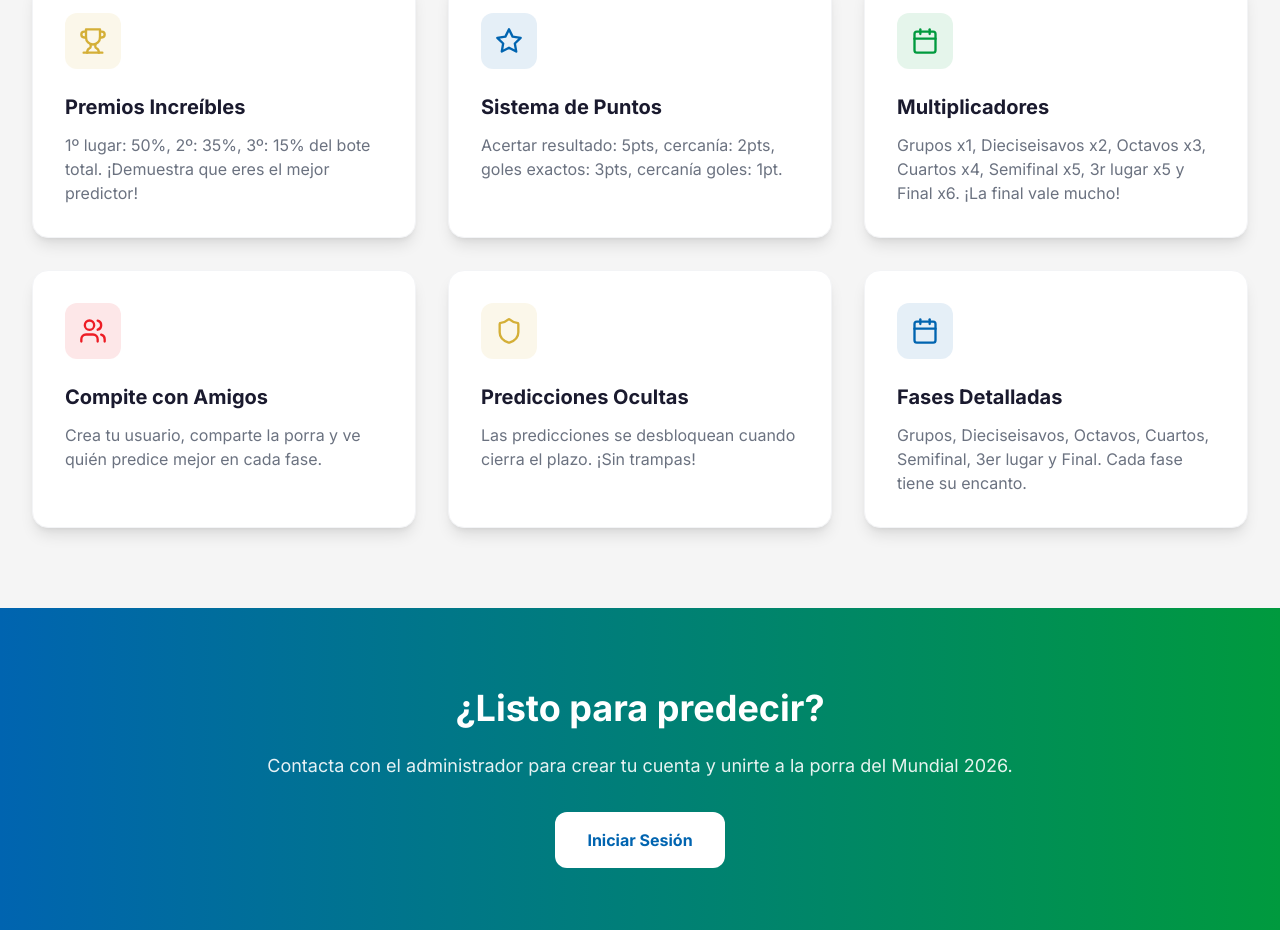
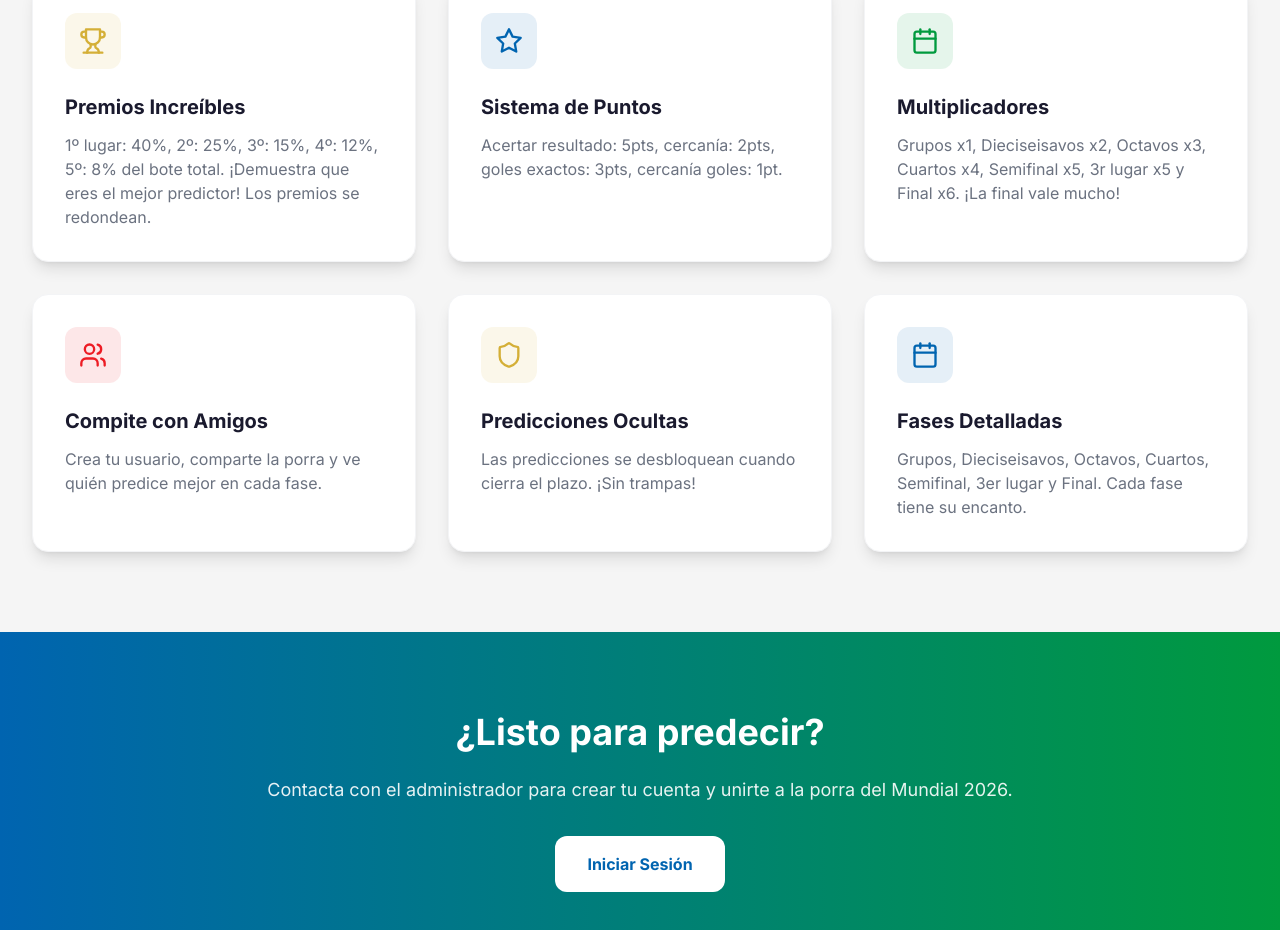
Before and after one commit to pamagent44/Mundial26-V, a Next.js app: page / in a window 1280 px wide. Shown: the part 1060-1990 px from the top of the page. Built offline with nearby package versions, Linux system fonts and the light colour scheme.

Commit message:
Update page.tsx

```diff
--- a/src/app/page.tsx
+++ b/src/app/page.tsx
@@ -107,7 +107,7 @@ export default function Home() {
                 </div>
                 <h3 className="text-xl font-bold text-text-primary mb-3">Premios Increíbles</h3>
                 <p className="text-text-secondary">
-                  1º lugar: 50%, 2º: 35%, 3º: 15% del bote total. ¡Demuestra que eres el mejor predictor!
+                  1º lugar: 40%, 2º: 25%, 3º: 15%, 4º: 12%, 5º: 8% del bote total. ¡Demuestra que eres el mejor predictor! Los premios se redondean.
                 </p>
               </div>
 
```
